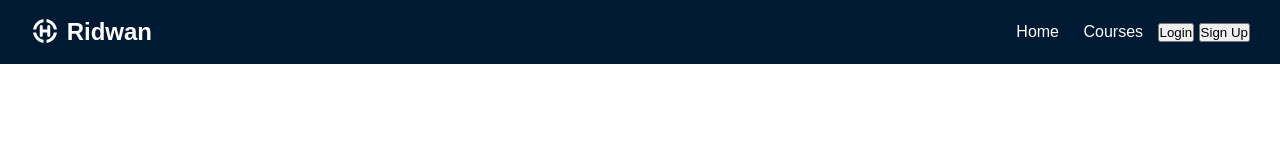
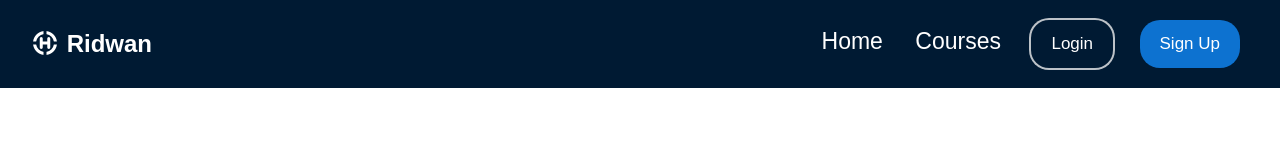
Before and after one commit to ridwanahmedxix/Prac-Any, a plain HTML site: page project-17/index.html in a window 1280 px wide. Drawn offline with Linux system fonts and the light colour scheme.

Commit message:
nav create 70% done

```diff
--- a/project-17/index.html
+++ b/project-17/index.html
@@ -25,7 +25,7 @@
           <li>Home</li>
           <li>Courses</li>
           <a href="#" class="Login"><button>Login</button></a>
-          <a href="#"><button>Sign Up</button></a>
+          <a href="#" class="SignUp"><button>Sign Up</button></a>
         </ul>
       </nav>
     </header>
--- a/project-17/style.css
+++ b/project-17/style.css
@@ -14,5 +14,24 @@ header {
 }
 nav ul li {
   display: inline-block;
-  padding: 0px 10px;
+  margin: 0px 14px;
+  font-size: 23px;
 }
+.Login button {
+  margin: 0px 10px;
+  padding: 14px 20px;
+  font-size: 17px;
+  border-radius: 20px;
+  background-color: #001a33;
+  color: white;
+  border: 2px solid rgba(245, 245, 245, 0.769);
+}
+.SignUp button {
+  margin: 0px 10px;
+  padding: 14px 20px;
+  font-size: 17px;
+  border-radius: 20px;
+  background-color: #0d72d0;
+  color: white;
+  border: none;
+}
```
